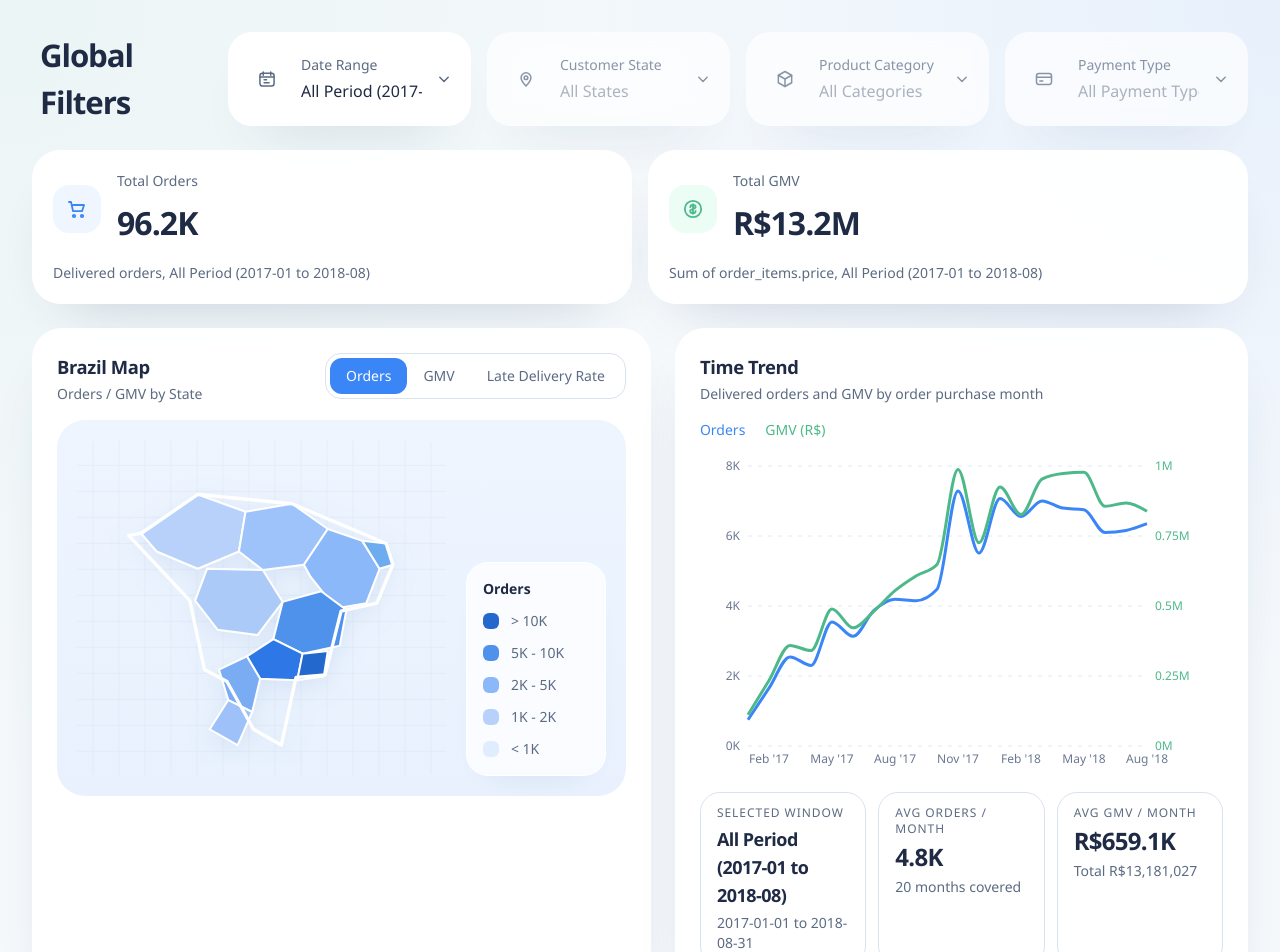
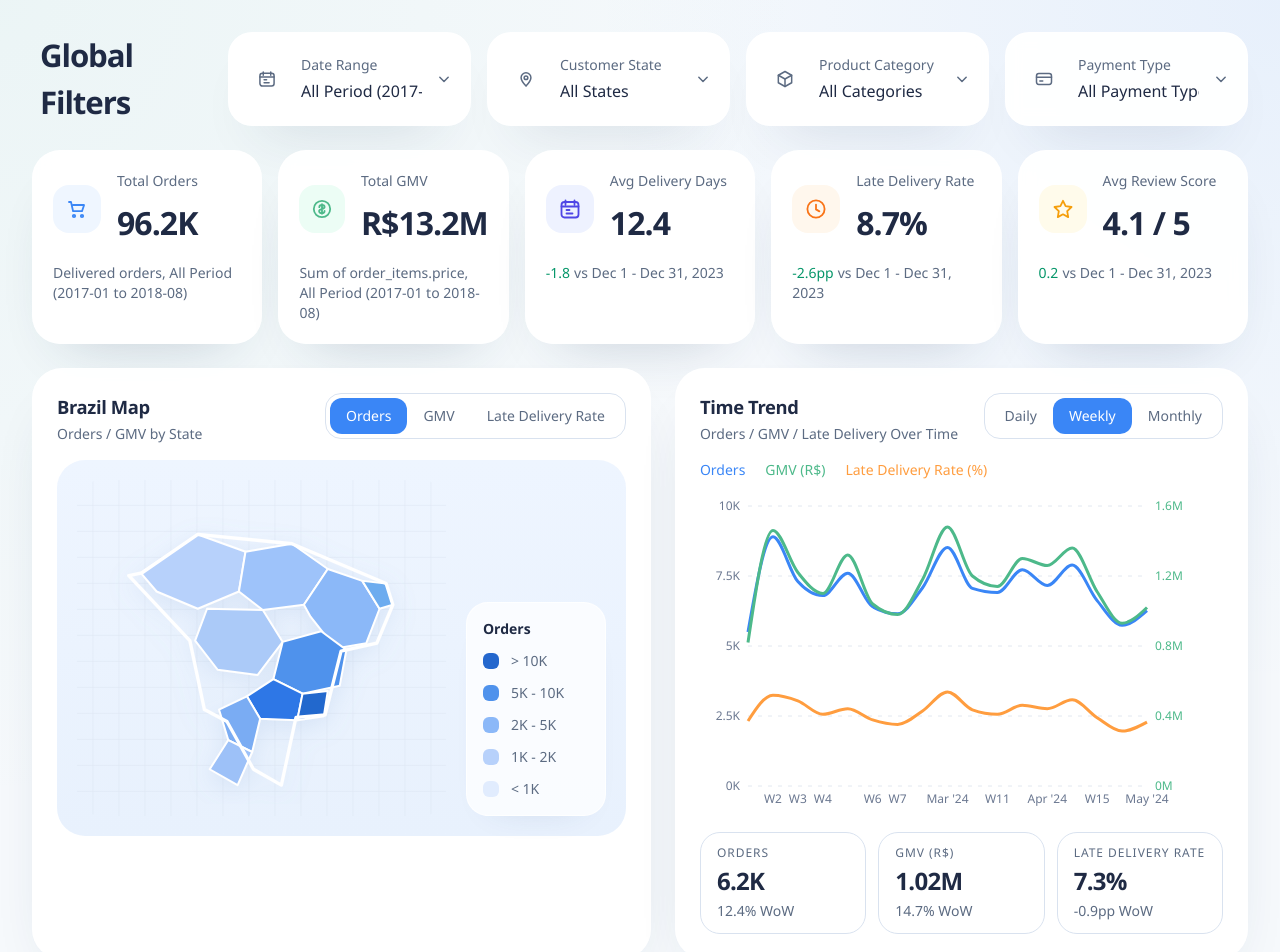
Before and after one commit to jordan-dev-0050/brazil-retail-story-dashboard, a React (Vite) app: page / in a window 1280 px wide. Shown: the top 952 px of the page. Built offline with nearby package versions, Linux system fonts and the light colour scheme.

Commit message:
feat: restore full dashboard UI with hybrid real-data integration

```diff
--- a/src/components/DashboardPage.tsx
+++ b/src/components/DashboardPage.tsx
@@ -1,7 +1,7 @@
 import { useState } from 'react';
 import { buildKpiCards, filterOptions } from '../data/dashboardData';
 import type { DateRangeId, FilterId } from '../data/dashboardTypes';
-import type { MapMetric } from '../data/dashboardMock';
+import type { MapMetric, TimeGranularity } from '../data/dashboardMock';
 import { BrazilMapPanel } from './BrazilMapPanel';
 import { CategorySharePanel } from './CategorySharePanel';
 import { DelayReviewPanel } from './DelayReviewPanel';
@@ -19,6 +19,7 @@ const initialFilterValues = Object.fromEntries(
 export function DashboardPage() {
   const [filters, setFilters] = useState<Record<FilterId, string>>(initialFilterValues);
   const [mapMetric, setMapMetric] = useState<MapMetric>('orders');
+  const [timeGranularity, setTimeGranularity] = useState<TimeGranularity>('weekly');
 
   const selectedRangeId = filters.dateRange as DateRangeId;
   const kpiCards = buildKpiCards(selectedRangeId);
@@ -32,7 +33,7 @@ export function DashboardPage() {
       <div className="mx-auto flex max-w-[1440px] flex-col gap-6">
         <FilterBar values={filters} onChange={updateFilter} />
 
-        <section className="grid gap-4 sm:grid-cols-2">
+        <section className="grid gap-4 sm:grid-cols-2 xl:grid-cols-5">
           {kpiCards.map((card) => (
             <KpiCard key={card.title} {...card} />
           ))}
@@ -40,7 +41,11 @@ export function DashboardPage() {
 
         <section className="grid gap-6 xl:grid-cols-[minmax(0,1.08fr)_minmax(0,1fr)]">
           <BrazilMapPanel metric={mapMetric} onMetricChange={setMapMetric} />
-          <TimeTrendPanel rangeId={selectedRangeId} />
+          <TimeTrendPanel
+            granularity={timeGranularity}
+            onGranularityChange={setTimeGranularity}
+            rangeId={selectedRangeId}
+          />
         </section>
 
         <section className="grid gap-6 md:grid-cols-2 2xl:grid-cols-3">
--- a/src/components/TimeTrendPanel.tsx
+++ b/src/components/TimeTrendPanel.tsx
@@ -8,63 +8,65 @@ import {
   YAxis,
 } from 'recharts';
 import {
-  formatCurrency,
-  formatCurrencyCompact,
   formatOrderCount,
-  formatOrderCountCompact,
-  getMonthlySeries,
-  getTimeTrendSummary,
+  getTimeTrendHighlights,
+  getTimeTrendSeries,
+  type TimeGranularity,
 } from '../data/dashboardData';
 import type { DateRangeId } from '../data/dashboardTypes';
 import { ChartCard } from './ChartCard';
+import { ToggleTabs } from './ToggleTabs';
 
 type TimeTrendPanelProps = {
+  granularity: TimeGranularity;
+  onGranularityChange: (value: TimeGranularity) => void;
   rangeId: DateRangeId;
 };
 
+const timeTabs = [
+  { label: 'Daily', value: 'daily' },
+  { label: 'Weekly', value: 'weekly' },
+  { label: 'Monthly', value: 'monthly' },
+] satisfies Array<{ label: string; value: TimeGranularity }>;
+
 const numberFormatter = new Intl.NumberFormat('en-US');
 
-export function TimeTrendPanel({ rangeId }: TimeTrendPanelProps) {
-  const data = getMonthlySeries(rangeId);
-  const summary = getTimeTrendSummary(rangeId);
+export function TimeTrendPanel({
+  granularity,
+  onGranularityChange,
+  rangeId,
+}: TimeTrendPanelProps) {
+  const data = getTimeTrendSeries(granularity, rangeId);
+  const highlights = getTimeTrendHighlights(granularity, rangeId);
 
   return (
     <ChartCard
       title="Time Trend"
-      subtitle="Delivered orders and GMV by order purchase month"
+      subtitle={
+        granularity === 'monthly'
+          ? 'Orders / GMV use real monthly data; delay rate remains mock-backed'
+          : 'Orders / GMV / Late Delivery Over Time'
+      }
+      actions={<ToggleTabs options={timeTabs} value={granularity} onChange={onGranularityChange} />}
       footer={
         <div className="grid gap-3 md:grid-cols-3">
-          <div className="rounded-[20px] border border-slate-200 bg-slate-50/70 px-4 py-3">
-            <p className="text-xs uppercase tracking-[0.08em] text-slate">Selected Window</p>
-            <p className="mt-1 text-lg font-semibold tracking-[-0.03em] text-ink">
-              {summary.rangeLabel}
-            </p>
-            <p className="mt-1 text-sm text-slate">
-              {summary.rangeStart} to {summary.rangeEnd}
-            </p>
-          </div>
-          <div className="rounded-[20px] border border-slate-200 bg-slate-50/70 px-4 py-3">
-            <p className="text-xs uppercase tracking-[0.08em] text-slate">Avg Orders / Month</p>
-            <p className="mt-1 text-2xl font-semibold tracking-[-0.03em] text-ink">
-              {formatOrderCountCompact(summary.averageOrders)}
-            </p>
-            <p className="mt-1 text-sm text-slate">{summary.monthsCovered} months covered</p>
-          </div>
-          <div className="rounded-[20px] border border-slate-200 bg-slate-50/70 px-4 py-3">
-            <p className="text-xs uppercase tracking-[0.08em] text-slate">Avg GMV / Month</p>
-            <p className="mt-1 text-2xl font-semibold tracking-[-0.03em] text-ink">
-              {formatCurrencyCompact(summary.averageGmv)}
-            </p>
-            <p className="mt-1 text-sm text-slate">
-              Total {formatCurrency(summary.averageGmv * summary.monthsCovered)}
-            </p>
-          </div>
+          {highlights.map((item) => (
+            <div
+              key={item.label}
+              className="rounded-[20px] border border-slate-200 bg-slate-50/70 px-4 py-3"
+            >
+              <p className="text-xs uppercase tracking-[0.08em] text-slate">{item.label}</p>
+              <p className="mt-1 text-2xl font-semibold tracking-[-0.03em] text-ink">{item.value}</p>
+              <p className="mt-1 text-sm text-slate">{item.detail}</p>
+            </div>
+          ))}
         </div>
       }
     >
       <div className="mb-4 flex flex-wrap items-center gap-5 text-sm text-slate">
         <span className="font-medium text-accent-blue">Orders</span>
         <span className="font-medium text-accent-teal">GMV (R$)</span>
+        <span className="font-medium text-accent-orange">Late Delivery Rate (%)</span>
       </div>
 
       <div className="h-[320px]">
@@ -82,7 +84,7 @@ export function TimeTrendPanel({ rangeId }: TimeTrendPanelProps) {
               tickLine={false}
               axisLine={false}
               tick={{ fill: '#6B7891', fontSize: 12 }}
-              tickFormatter={(value) => `${Math.round(value / 1000)}K`}
+              tickFormatter={(value) => `${value / 1000}K`}
             />
             <YAxis
               yAxisId="gmv"
@@ -92,6 +94,7 @@ export function TimeTrendPanel({ rangeId }: TimeTrendPanelProps) {
               tick={{ fill: '#4DB98A', fontSize: 12 }}
               tickFormatter={(value) => `${value / 1000000}M`}
             />
+            <YAxis yAxisId="delay" hide domain={[0, 25]} />
             <Tooltip
               cursor={{ stroke: '#C7D5EA', strokeDasharray: '4 4' }}
               contentStyle={{
@@ -100,6 +103,10 @@ export function TimeTrendPanel({ rangeId }: TimeTrendPanelProps) {
                 boxShadow: '0 20px 40px -30px rgba(45, 70, 116, 0.4)',
               }}
               formatter={(value: number, name: string) => {
+                if (name === 'delayRate') {
+                  return [`${value}%`, 'Late Delivery Rate'];
+                }
+
                 if (name === 'gmv') {
                   return [`R$${numberFormatter.format(value)}`, 'GMV'];
                 }
@@ -125,6 +132,15 @@ export function TimeTrendPanel({ rangeId }: TimeTrendPanelProps) {
               dot={false}
               activeDot={{ r: 5 }}
             />
+            <Line
+              type="monotone"
+              dataKey="delayRate"
+              yAxisId="delay"
+              stroke="#FF9D3F"
+              strokeWidth={3}
+              dot={false}
+              activeDot={{ r: 5 }}
+            />
           </LineChart>
         </ResponsiveContainer>
       </div>
--- a/src/data/dashboardData.ts
+++ b/src/data/dashboardData.ts
@@ -9,6 +9,13 @@ import {
   getTimeTrendSummary,
   phase2DashboardArtifact,
 } from './phase2DashboardData';
+import {
+  filterOptions as mockFilterOptions,
+  kpiCards as mockKpiCards,
+  timeTrendHighlights as mockTimeTrendHighlights,
+  timeTrendSeries as mockTimeTrendSeries,
+  type TimeGranularity,
+} from './dashboardMock';
 import type { FilterId } from './dashboardTypes';
 
 type FilterOption = {
@@ -22,6 +29,30 @@ type FilterConfig = {
   disabled?: boolean;
 };
 
+type KpiCardViewModel = {
+  title: string;
+  value: string;
+  icon: 'orders' | 'gmv' | 'delivery' | 'delay' | 'review';
+  chipClassName: string;
+  delta?: string;
+  comparison?: string;
+  tone?: 'positive' | 'negative' | 'neutral';
+  caption?: string;
+};
+
+type TimeTrendPoint = {
+  label: string;
+  orders: number;
+  gmv: number;
+  delayRate: number;
+};
+
+type TimeTrendHighlight = {
+  label: string;
+  value: string;
+  detail: string;
+};
+
 export const dashboardArtifact = phase2DashboardArtifact;
 
 export const filterOptions: Record<FilterId, FilterConfig> = {
@@ -33,23 +64,93 @@ export const filterOptions: Record<FilterId, FilterConfig> = {
     })),
   },
   customerState: {
-    label: 'Customer State',
-    options: [{ label: 'All States', value: 'all-states' }],
-    disabled: true,
+    label: mockFilterOptions.customerState.label,
+    options: mockFilterOptions.customerState.options,
   },
   productCategory: {
-    label: 'Product Category',
-    options: [{ label: 'All Categories', value: 'all-categories' }],
-    disabled: true,
+    label: mockFilterOptions.productCategory.label,
+    options: mockFilterOptions.productCategory.options,
   },
   paymentType: {
-    label: 'Payment Type',
-    options: [{ label: 'All Payment Types', value: 'all-payments' }],
-    disabled: true,
+    label: mockFilterOptions.paymentType.label,
+    options: mockFilterOptions.paymentType.options,
   },
 };
 
 export { formatCurrency, formatCurrencyCompact, formatOrderCount, formatOrderCountCompact };
 
-export const buildKpiCards = buildPhase2KpiCards;
+export function buildKpiCards(rangeId: Parameters<typeof buildPhase2KpiCards>[0]): KpiCardViewModel[] {
+  const realCards = buildPhase2KpiCards(rangeId);
+  const [ordersCard, gmvCard] = realCards;
+  const range = getDateRangeById(rangeId);
+
+  return [
+    {
+      ...ordersCard,
+      caption: `Delivered orders, ${range.label}`,
+    },
+    {
+      ...gmvCard,
+      caption: `Sum of order_items.price, ${range.label}`,
+    },
+    ...mockKpiCards.slice(2),
+  ];
+}
+
+export function getTimeTrendSeries(
+  granularity: TimeGranularity,
+  rangeId: Parameters<typeof getMonthlySeries>[0],
+): TimeTrendPoint[] {
+  if (granularity !== 'monthly') {
+    return mockTimeTrendSeries[granularity];
+  }
+
+  const realMonthlySeries = getMonthlySeries(rangeId);
+  const mockMonthlySeries = mockTimeTrendSeries.monthly;
+  const fallbackDelayRate =
+    mockMonthlySeries.length > 0 ? mockMonthlySeries[mockMonthlySeries.length - 1].delayRate : 0;
+
+  return realMonthlySeries.map((point, index) => ({
+    ...point,
+    delayRate: mockMonthlySeries[index]?.delayRate ?? fallbackDelayRate,
+  }));
+}
+
+export function getTimeTrendHighlights(
+  granularity: TimeGranularity,
+  rangeId: Parameters<typeof getTimeTrendSummary>[0],
+): TimeTrendHighlight[] {
+  if (granularity !== 'monthly') {
+    return mockTimeTrendHighlights.map((item) => ({
+      label: item.label,
+      value: item.value,
+      detail: item.delta,
+    }));
+  }
+
+  const summary = getTimeTrendSummary(rangeId);
+  const monthlySeries = getTimeTrendSeries('monthly', rangeId);
+  const averageDelayRate =
+    monthlySeries.reduce((total, point) => total + point.delayRate, 0) / (monthlySeries.length || 1);
+
+  return [
+    {
+      label: 'Orders',
+      value: formatOrderCountCompact(summary.averageOrders),
+      detail: `${summary.monthsCovered} months covered`,
+    },
+    {
+      label: 'GMV (R$)',
+      value: formatCurrencyCompact(summary.averageGmv),
+      detail: `Total ${formatCurrency(summary.averageGmv * summary.monthsCovered)}`,
+    },
+    {
+      label: 'Late Delivery Rate',
+      value: `${averageDelayRate.toFixed(1)}%`,
+      detail: 'Mock-backed monthly delay reference',
+    },
+  ];
+}
+
 export { getDateRangeById, getMonthlySeries, getTimeTrendSummary };
+export type { TimeGranularity };
```
Also changed, not shown: 1 other file (tests, documents, lock files or other folders).
